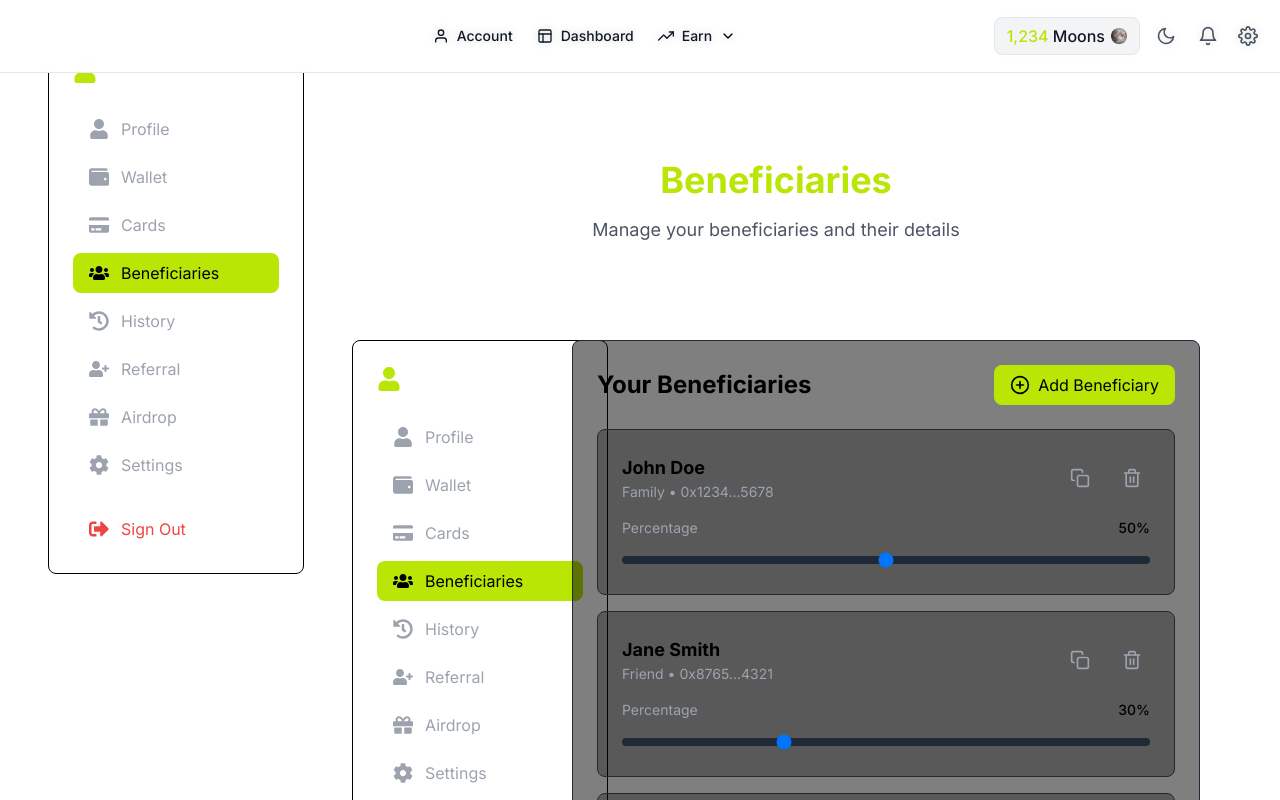
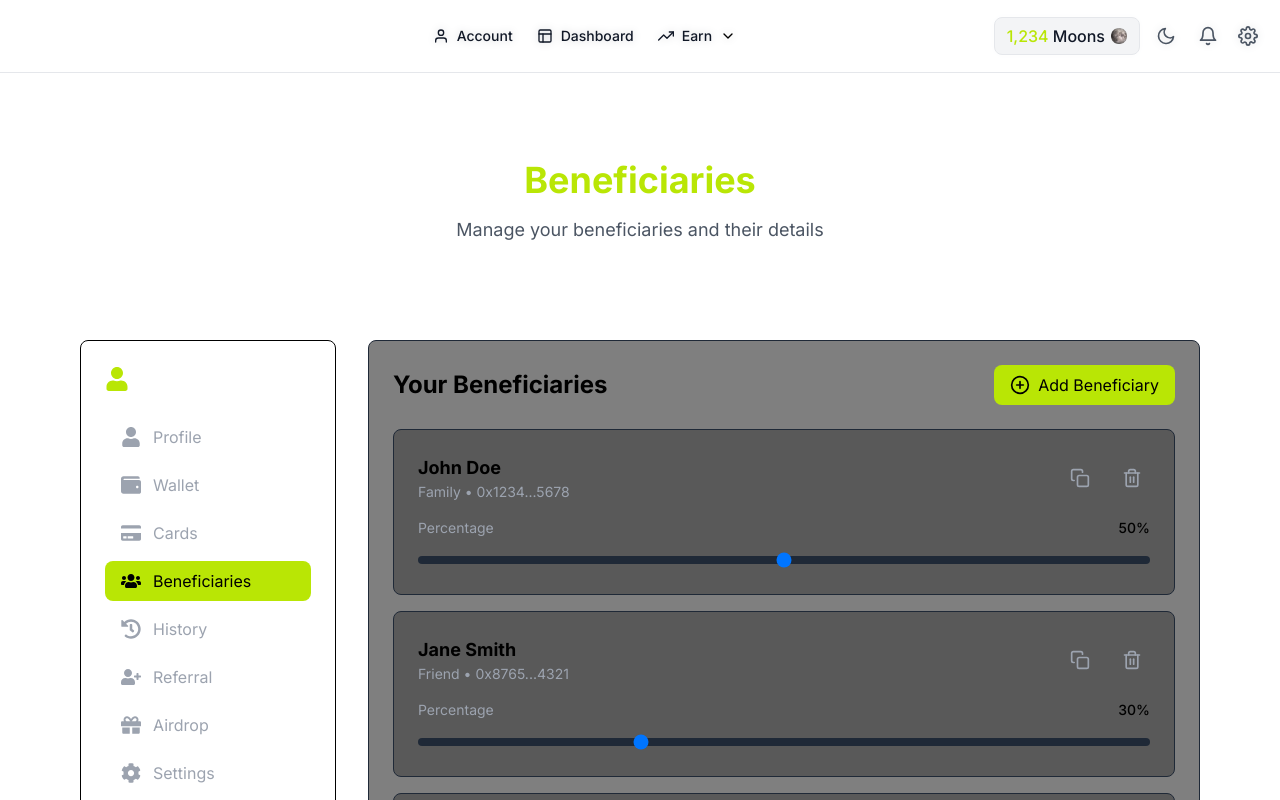
Before and after one commit to w3-surfer/credible-finance, a Next.js app: page /account/beneficiaries in a window 1280 px wide. Shown: the top 800 px of the page. Built offline with nearby package versions, Linux system fonts and the light colour scheme.

Commit message:
fix: remove duplicate AccountMenu from account layout

```diff
--- a/src/app/account/layout.tsx
+++ b/src/app/account/layout.tsx
@@ -1,7 +1,6 @@
 'use client';
 
 import { ReactNode } from 'react';
-import { AccountMenu } from '@/components/dashboard/AccountMenu';
 
 interface AccountLayoutProps {
   children: ReactNode;
@@ -11,14 +10,7 @@ export default function AccountLayout({ children }: AccountLayoutProps) {
   return (
     <div className="min-h-screen bg-cyber-gray-100 dark:bg-cyber-gray-200">
       <div className="container mx-auto py-8">
-        <div className="flex gap-4">
-          <div className="flex-shrink-0">
-            <AccountMenu />
-          </div>
-          <div className="flex-grow">
-            {children}
-          </div>
-        </div>
+        {children}
       </div>
     </div>
   );
```
